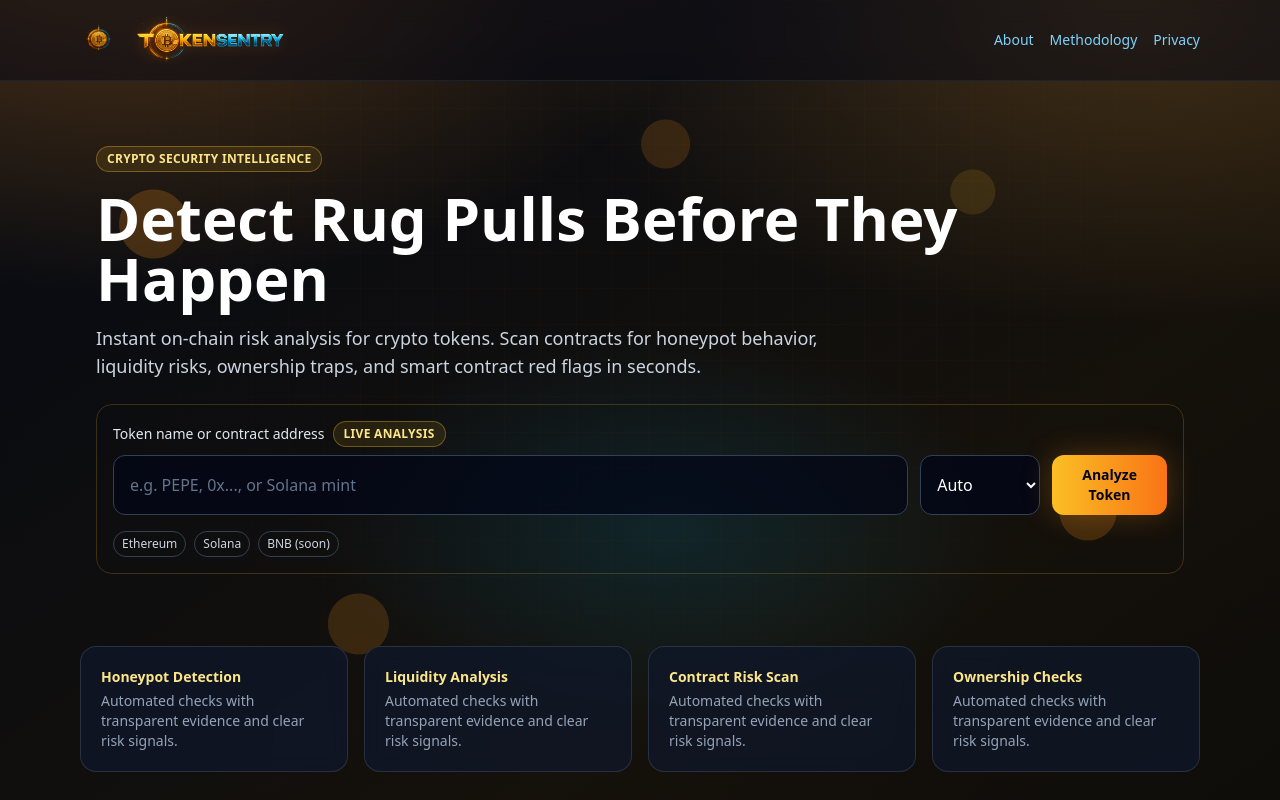
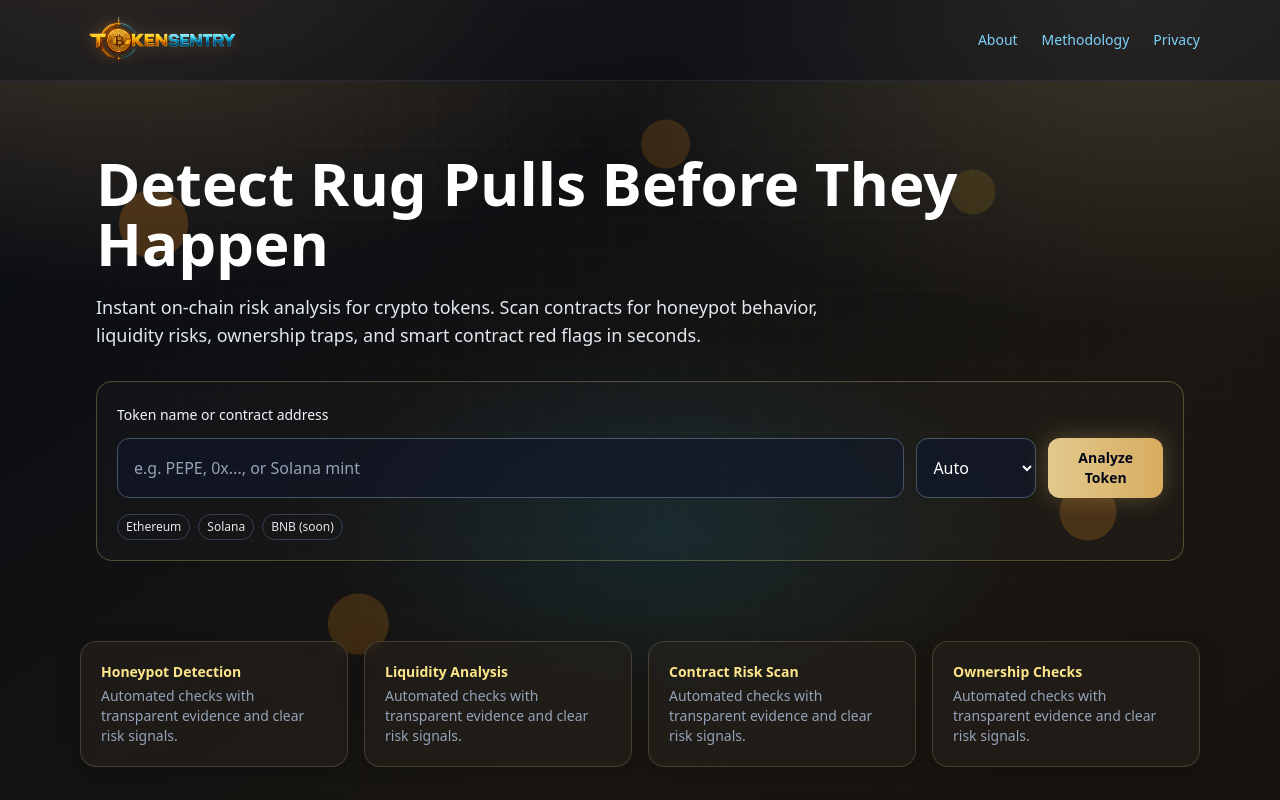
Before and after one commit to PrunyTH/TokenSentry, a Next.js app: page / in a window 1280 px wide. Shown: the top 800 px of the page. Built offline with nearby package versions, Linux system fonts and the light colour scheme.

Commit message:
Redesign TokenSentry UI: branding, logo, components, homepage

```diff
--- a/app/globals.css
+++ b/app/globals.css
@@ -4,23 +4,30 @@
 
 :root {
   --bg-0: #060a14;
-  --bg-1: #15110b;
-  --bg-2: #090909;
+  --bg-1: #1a1712;
+  --bg-2: #12100d;
   --ink: #e2e8f0;
   --muted: #94a3b8;
-  --line: rgba(247, 147, 26, 0.11);
-  --panel: rgba(15, 23, 42, 0.75);
-  --panel-border: rgba(71, 85, 105, 0.45);
-  --accent: #f7931a;
+  --line: rgba(216, 173, 96, 0.15);
+  --panel: rgba(38, 34, 28, 0.58);
+  --panel-border: rgba(205, 177, 124, 0.23);
+  /* Premium gold candidates:
+     1) #E2C98D (champagne gold)
+     2) #D8AD60 (balanced metallic gold) <-- selected
+     3) #F1D78A (bright luxe gold) */
+  --gold: #d8ad60;
+  --gold-soft: #e2c98d;
+  --blue-accent: #00bfff;
 }
 
 body {
+  font-family: var(--font-raleway), ui-sans-serif, system-ui, sans-serif;
   color: var(--ink);
   background:
-    radial-gradient(1100px 680px at 8% -8%, rgba(247, 147, 26, 0.34), transparent 58%),
-    radial-gradient(1100px 600px at 88% 0%, rgba(255, 171, 58, 0.21), transparent 54%),
-    radial-gradient(760px 480px at 50% 120%, rgba(251, 191, 36, 0.22), transparent 56%),
-    radial-gradient(560px 320px at 52% 42%, rgba(0, 191, 255, 0.12), transparent 62%),
+    radial-gradient(1100px 680px at 8% -8%, rgba(216, 173, 96, 0.34), transparent 58%),
+    radial-gradient(1100px 600px at 88% 0%, rgba(226, 201, 141, 0.2), transparent 54%),
+    radial-gradient(760px 480px at 50% 120%, rgba(216, 173, 96, 0.2), transparent 56%),
+    radial-gradient(560px 320px at 52% 42%, rgba(0, 191, 255, 0.1), transparent 62%),
     linear-gradient(145deg, var(--bg-0), var(--bg-1) 54%, var(--bg-2));
   min-height: 100vh;
   position: relative;
@@ -62,7 +69,8 @@ a {
 .panel {
   background: var(--panel);
   border: 1px solid var(--panel-border);
-  backdrop-filter: blur(8px);
+  backdrop-filter: blur(6px);
+  box-shadow: 0 10px 24px rgba(0, 0, 0, 0.22);
 }
 
 .main-logo-wrap {
@@ -75,7 +83,7 @@ a {
 .main-logo {
   display: block;
   object-fit: contain;
-  filter: drop-shadow(0 0 8px rgba(247, 147, 26, 0.2));
+  filter: drop-shadow(0 0 8px rgba(216, 173, 96, 0.26));
   transition: filter 260ms ease, transform 260ms ease;
 }
 
@@ -92,7 +100,8 @@ a {
 }
 
 .group:hover .main-logo {
-  filter: drop-shadow(0 0 12px rgba(247, 147, 26, 0.35)) drop-shadow(0 0 12px rgba(0, 191, 255, 0.22));
+  filter: drop-shadow(0 0 12px rgba(216, 173, 96, 0.42))
+    drop-shadow(0 0 10px rgba(0, 191, 255, 0.2));
 }
 
 .group:hover .main-logo-wrap::after {
--- a/app/layout.tsx
+++ b/app/layout.tsx
@@ -1,13 +1,28 @@
 import type { Metadata } from "next";
+import { Raleway } from "next/font/google";
 import "./globals.css";
+
+const raleway = Raleway({
+  subsets: ["latin"],
+  weight: ["400", "500", "600", "700", "800"],
+  variable: "--font-raleway",
+  display: "swap",
+});
 
 export const metadata: Metadata = {
   title: "TokenSentry - Crypto Token Risk Checker",
   description:
     "TokenSentry provides educational token risk checks for Ethereum and Solana using transparent heuristics.",
+  metadataBase: new URL("https://tokensentry.co"),
   icons: {
     icon: "/branding/tokensentry-appicon.png",
     apple: "/branding/tokensentry-appicon.png",
+  },
+  openGraph: {
+    title: "TokenSentry - Crypto Token Risk Checker",
+    description:
+      "Educational crypto token risk checks for Ethereum and Solana with transparent heuristics.",
+    images: ["/branding/tokensentry-logo.png"],
   },
 };
 
@@ -15,19 +30,17 @@ export default function RootLayout({
   children,
 }: Readonly<{ children: React.ReactNode }>) {
   return (
-    <html lang="en">
-      <body>
-        <header className="border-b border-slate-800/70 bg-slate-950/45 backdrop-blur-md">
-          <div className="mx-auto flex max-w-6xl items-center justify-between px-4 py-4">
+    <html lang="en" className={raleway.variable}>
+      <body className="font-sans">
+        <header className="border-b border-slate-700/45 bg-slate-950/35 backdrop-blur-md">
+          <div className="mx-auto flex max-w-6xl items-center justify-between px-4 py-3 md:py-4">
             <a href="/" className="group flex items-center gap-3 text-xl font-bold text-white">
-              {/* eslint-disable-next-line @next/next/no-img-element */}
-              <img src="/branding/tokensentry-appicon.png" alt="TokenSentry app icon" className="h-9 w-9 rounded-full" />
               <span className="main-logo-wrap">
                 {/* eslint-disable-next-line @next/next/no-img-element */}
-                <img src="/branding/tokensentry-logo.png" alt="TokenSentry logo" className="main-logo h-10 w-auto md:h-12" />
+                <img src="/branding/tokensentry-logo.png" alt="TokenSentry logo" className="main-logo h-11 w-auto md:h-12" />
               </span>
             </a>
-            <nav className="flex gap-4 text-sm text-slate-300">
+            <nav className="flex gap-4 text-sm font-medium text-slate-300 md:gap-6">
               <a href="/about">About</a>
               <a href="/methodology">Methodology</a>
               <a href="/privacy">Privacy</a>
--- a/app/page.tsx
+++ b/app/page.tsx
@@ -1,21 +1,19 @@
 import { InputForm } from "@/components/InputForm";
 import { Card } from "@/components/ui/Card";
-import { Badge } from "@/components/ui/Badge";
 
 export default function HomePage() {
   return (
     <div className="space-y-10">
-      <section className="px-2 py-4 md:px-4 md:py-8">
-        <Badge>Crypto Security Intelligence</Badge>
-        <h1 className="mt-4 max-w-4xl text-4xl font-extrabold leading-tight text-white md:text-6xl">
+      <section className="px-2 py-5 md:px-4 md:py-10">
+        <h1 className="max-w-4xl text-4xl font-extrabold leading-tight text-white md:text-6xl">
           Detect Rug Pulls Before They Happen
         </h1>
-        <p className="mt-4 max-w-3xl text-base text-slate-300 md:text-lg">
+        <p className="mt-5 max-w-3xl text-base text-slate-200 md:text-lg">
           Instant on-chain risk analysis for crypto tokens. Scan contracts for
           honeypot behavior, liquidity risks, ownership traps, and smart contract
           red flags in seconds.
         </p>
-        <div className="mt-6">
+        <div className="mt-8">
           <InputForm />
         </div>
       </section>
--- a/components/InputForm.tsx
+++ b/components/InputForm.tsx
@@ -6,7 +6,6 @@ import { ChainAuto } from "@/lib/types";
 import { isEthAddress, isSolMint } from "@/lib/validation";
 import { Button } from "@/components/ui/Button";
 import { Input } from "@/components/ui/Input";
-import { Badge } from "@/components/ui/Badge";
 
 export function InputForm() {
   const router = useRouter();
@@ -52,12 +51,11 @@ export function InputForm() {
   }
 
   return (
-    <form onSubmit={handleSubmit} className="rounded-2xl border border-amber-400/20 bg-transparent p-3 md:p-4">
-      <div className="mb-2 flex flex-wrap items-center gap-2">
-        <label htmlFor="token-input" className="text-sm font-medium text-slate-200">
+    <form onSubmit={handleSubmit} className="rounded-2xl border border-amber-200/25 bg-white/[0.02] p-4 md:p-5">
+      <div className="mb-3">
+        <label htmlFor="token-input" className="text-sm font-medium text-slate-100">
           Token name or contract address
         </label>
-        <Badge>Live Analysis</Badge>
       </div>
       <div className="flex flex-col gap-3 md:flex-row">
         <Input
@@ -69,7 +67,7 @@ export function InputForm() {
         <select
           value={chain}
           onChange={(e) => setChain(e.target.value as ChainAuto)}
-          className="rounded-xl border border-slate-700 bg-slate-950/80 px-3 py-2 text-white outline-none focus:border-amber-400"
+          className="rounded-xl border border-slate-600 bg-slate-900/70 px-3 py-2 text-white outline-none focus:border-amber-300"
         >
           <option value="auto">Auto</option>
           <option value="eth">Ethereum</option>
@@ -78,7 +76,7 @@ export function InputForm() {
         <Button type="submit">Analyze Token</Button>
       </div>
       {error ? <p className="mt-2 text-sm text-red-400">{error}</p> : null}
-      <div className="mt-4 flex flex-wrap gap-2 text-xs text-slate-300">
+      <div className="mt-4 flex flex-wrap gap-2 text-xs text-slate-200">
         <span className="rounded-full border border-slate-700 px-2 py-1">Ethereum</span>
         <span className="rounded-full border border-slate-700 px-2 py-1">Solana</span>
         <span className="rounded-full border border-slate-700 px-2 py-1">BNB (soon)</span>
--- a/components/ui/Button.tsx
+++ b/components/ui/Button.tsx
@@ -8,9 +8,9 @@ type Props = ButtonHTMLAttributes<HTMLButtonElement> & {
 
 const styles: Record<Variant, string> = {
   primary:
-    "bg-gradient-to-r from-amber-400 to-orange-500 text-slate-950 shadow-[0_0_30px_rgba(247,147,26,0.28)] hover:brightness-105",
+    "bg-gradient-to-r from-[#E2C98D] to-[#D8AD60] text-slate-950 shadow-[0_0_24px_rgba(216,173,96,0.32)] hover:brightness-105",
   secondary:
-    "border border-slate-600 bg-slate-900/80 text-slate-100 hover:border-sky-400/70 hover:text-white",
+    "border border-slate-500/70 bg-slate-900/55 text-slate-100 hover:border-sky-400/70 hover:text-white",
   ghost: "text-slate-300 hover:text-white",
 };
 
--- a/components/ui/Input.tsx
+++ b/components/ui/Input.tsx
@@ -4,7 +4,7 @@ export function Input(props: InputHTMLAttributes<HTMLInputElement>) {
   return (
     <input
       {...props}
-      className={`w-full rounded-xl border border-slate-700 bg-slate-950/70 px-4 py-3 text-slate-100 outline-none transition placeholder:text-slate-500 focus:border-amber-400 focus:ring-2 focus:ring-amber-400/25 ${props.className ?? ""}`}
+      className={`w-full rounded-xl border border-slate-600 bg-slate-900/55 px-4 py-3 text-slate-100 outline-none transition placeholder:text-slate-400 focus:border-[#E2C98D] focus:ring-2 focus:ring-[#E2C98D]/25 ${props.className ?? ""}`}
     />
   );
 }
```
